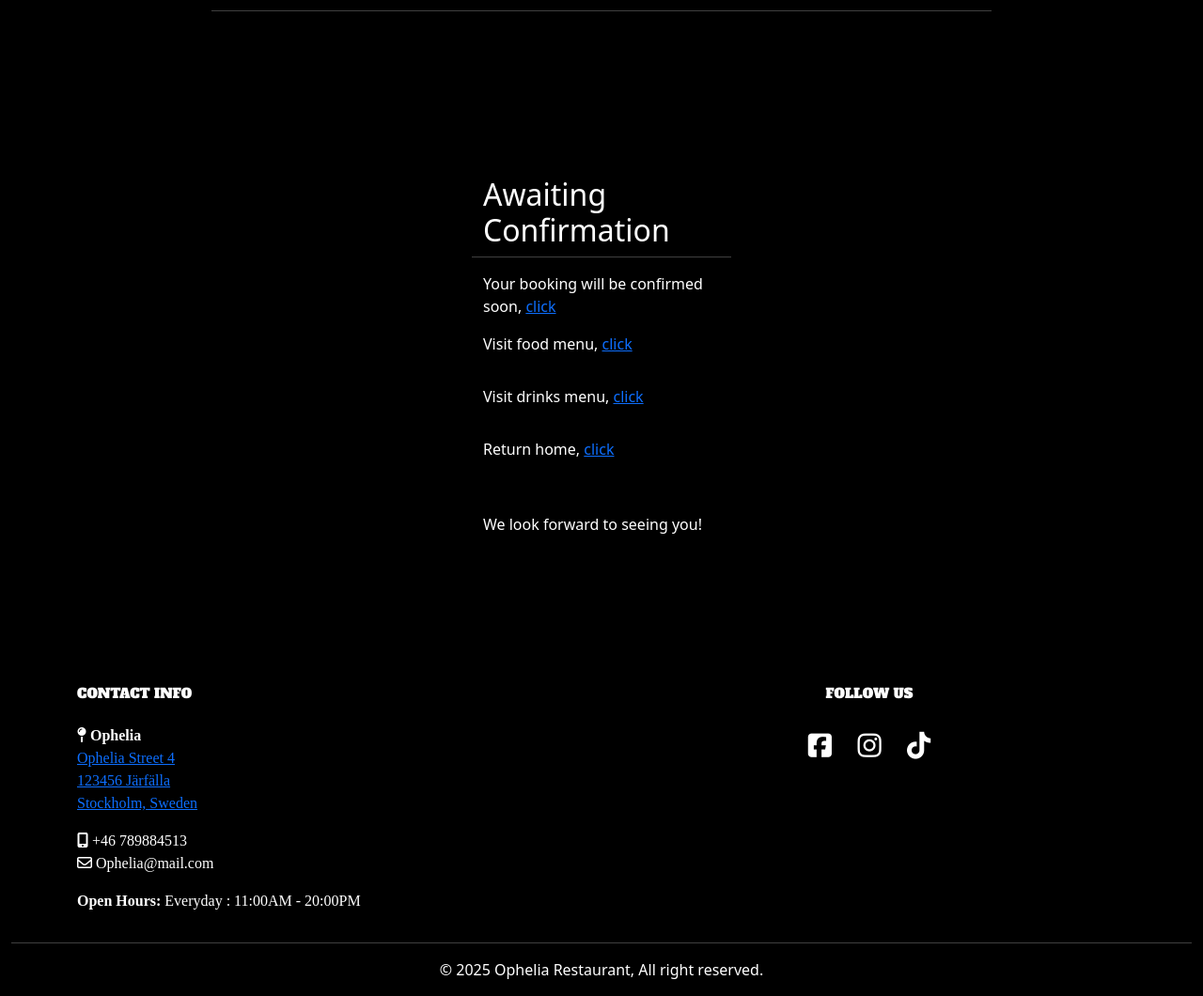
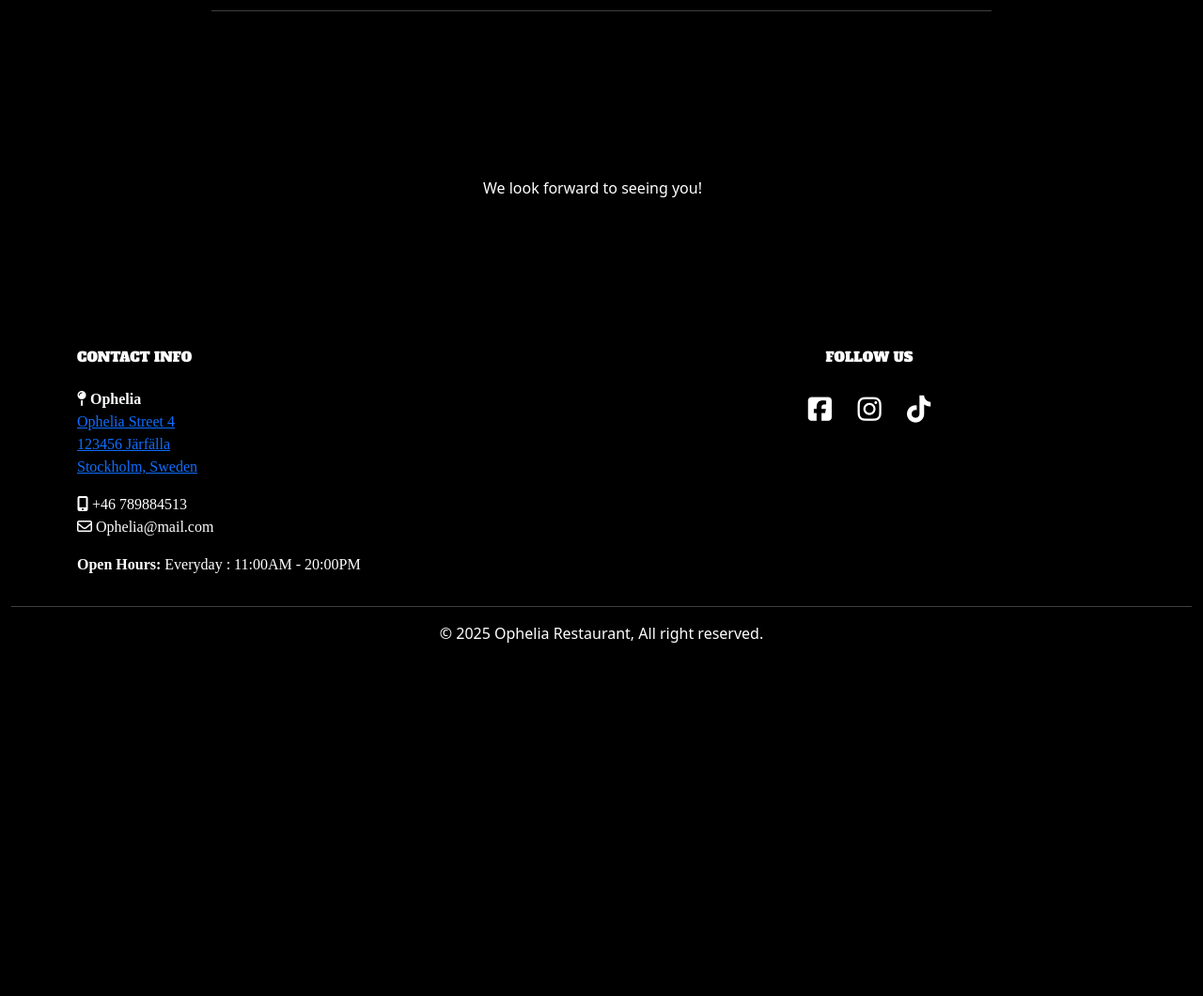
Before and after one commit to DanielE-J/ophelia, a Django app: page /bookings/confirmed in a window 1280 px wide. Shown: the part 149-1209 px from the top of the page at 94% size. After the commit the page ends 833 px from the top, so only its background shows below. Run offline with Django 5.2, Linux system fonts and the light colour scheme; some libraries are stand-ins or nearby versions; some web fonts are replaced.

```diff
--- a/bookings/templates/bookings/cancel_booking.html
+++ b/bookings/templates/bookings/cancel_booking.html
@@ -12,7 +12,7 @@
     <div class="container">
         <div class="row justify-content-center mt-3">
             <div class="col-md-5">
-                <h2>Are you sure?:</h2>
+                <h2>Are you sure?</h2>
                 <div class="card mb-5">
                     <div class="card-body">
                         <!-- Display if user is not logged in -->
--- a/bookings/templates/bookings/confirmed.html
+++ b/bookings/templates/bookings/confirmed.html
@@ -15,12 +15,6 @@
                 <div class="card-body">
                     <div class="row">
 
-                        <h2>Awaiting Confirmation</h2><br>
-                        <hr>
-                        <p>Your booking will be confirmed soon, <a href="{% url 'booking_list' %}" class="booking-success-button">click</a></p><br>
-                        <p>Visit food menu, <a href="{% url 'food' %}" class="booking-success-button">click</a><p>
-                        <p>Visit drinks menu, <a href="{% url 'drinks' %}" class="booking-success-button">click</a><p>
-                        <p>Return home, <a href="{% url 'home' %}" class="booking-success-button">click</a><p><br>
                         <p>We look forward to seeing you!</p>
 
                     </div>
```
